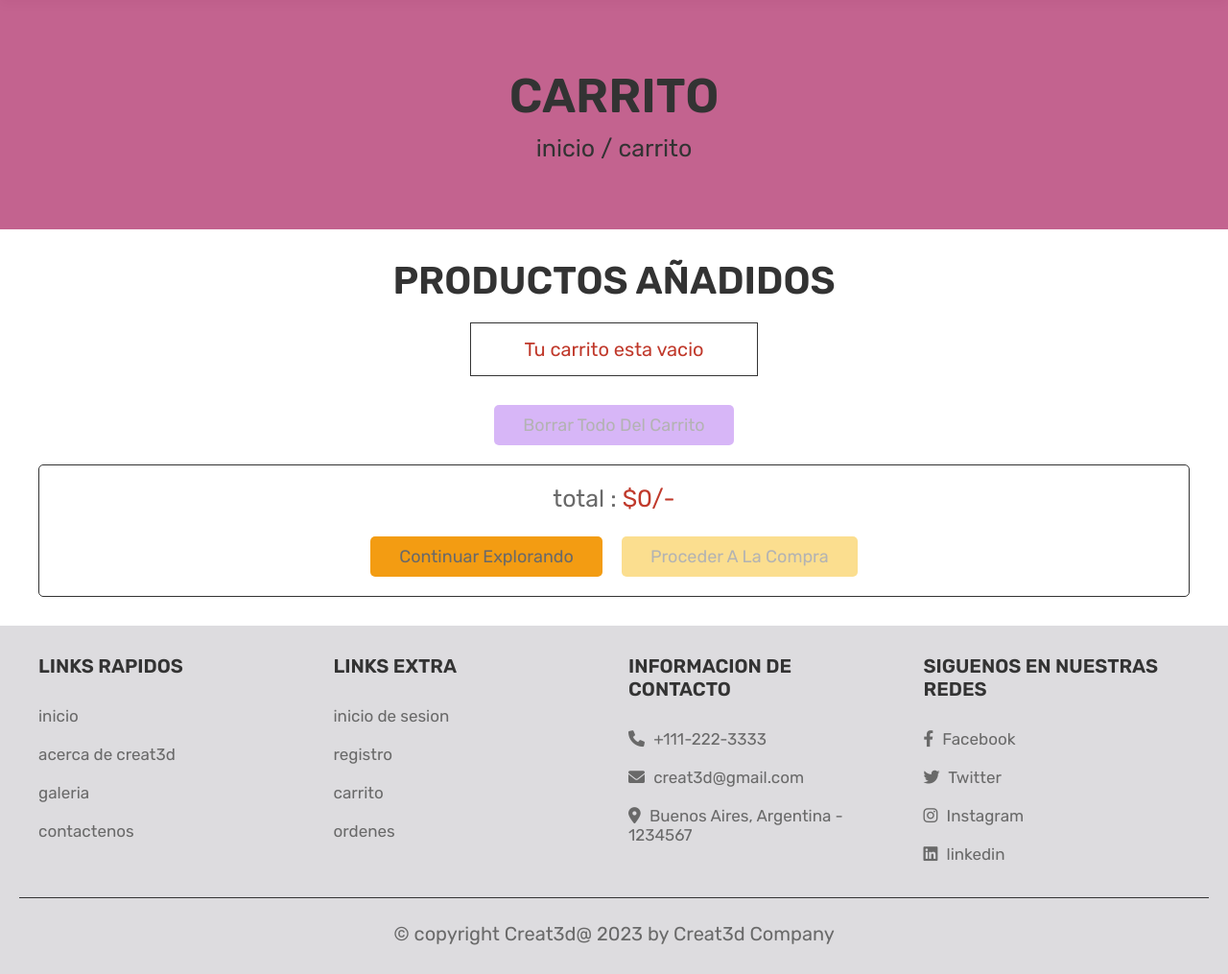
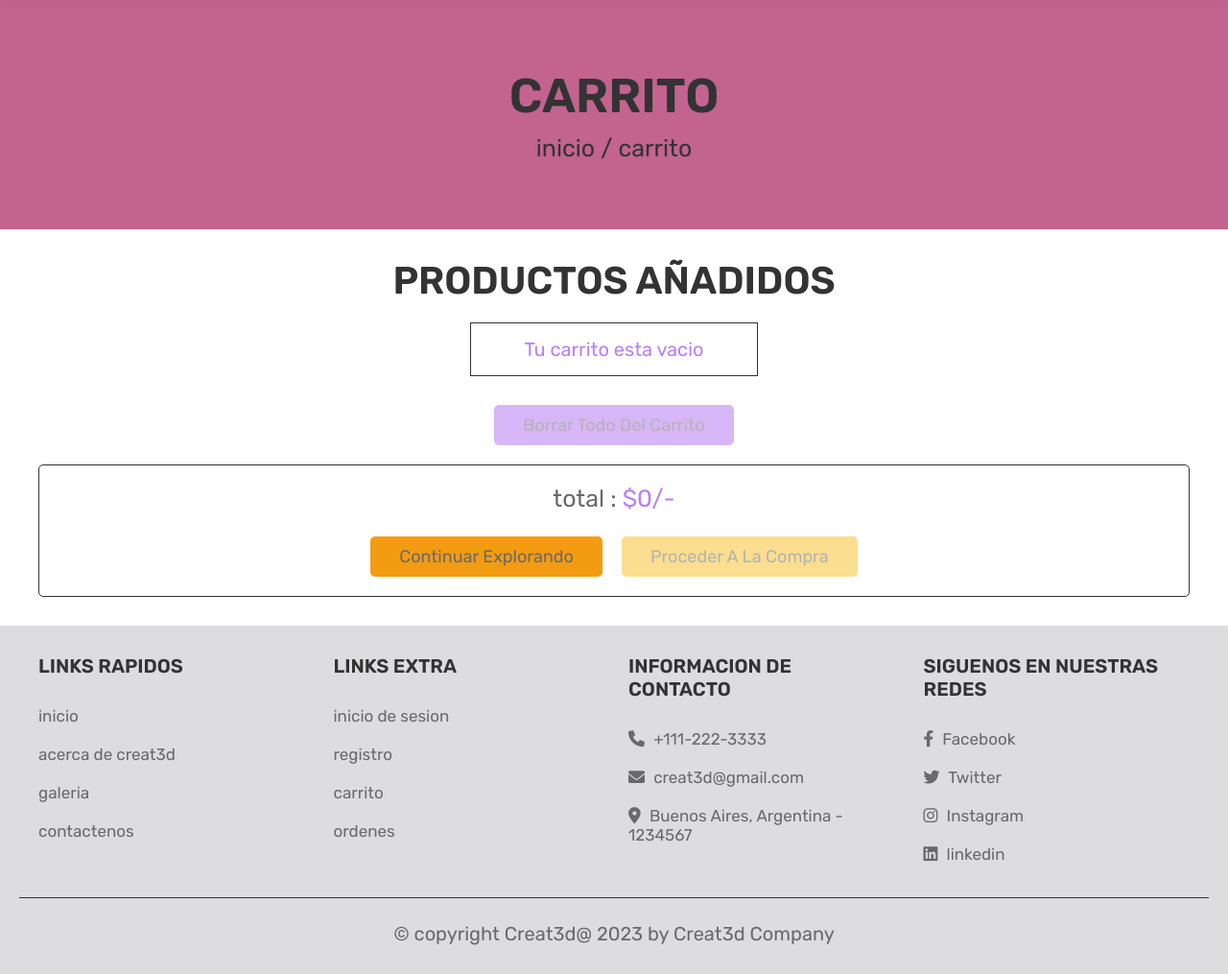
Before and after one commit to UnaSombraaa/Proyecto_Creat3d-FINAL-, a PHP site: page /cart.php in a window 1280 px wide. Shown: the part 75-1090 px from the top of the page at 96% size. Run offline with PHP 8.4, Linux system fonts and the light colour scheme; the visitor is signed in with stand-in values (Sample User, id 1); data that the repository does not hold is empty.

Commit message:
Update style.css

```diff
--- a/project/css/style.css
+++ b/project/css/style.css
@@ -2,7 +2,7 @@
 
 :root{
 
-   --red:#c0392b;
+   --red:#b16ff0e3;
    --orange:#f39c12;
    --black:#333;
    --white:#fff;
```
